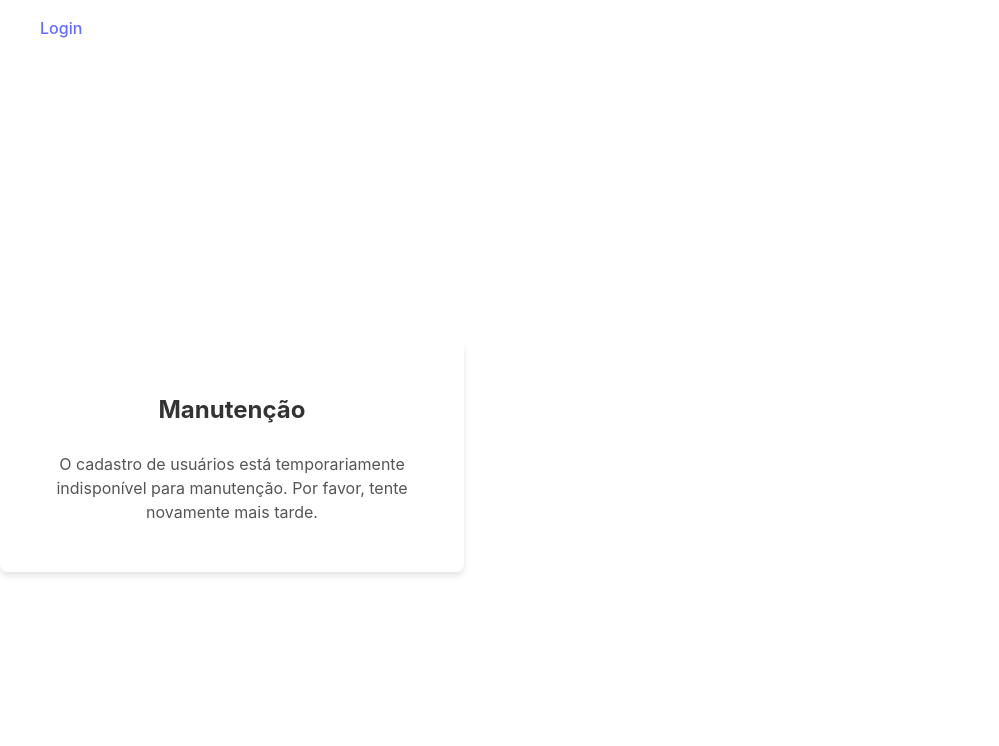
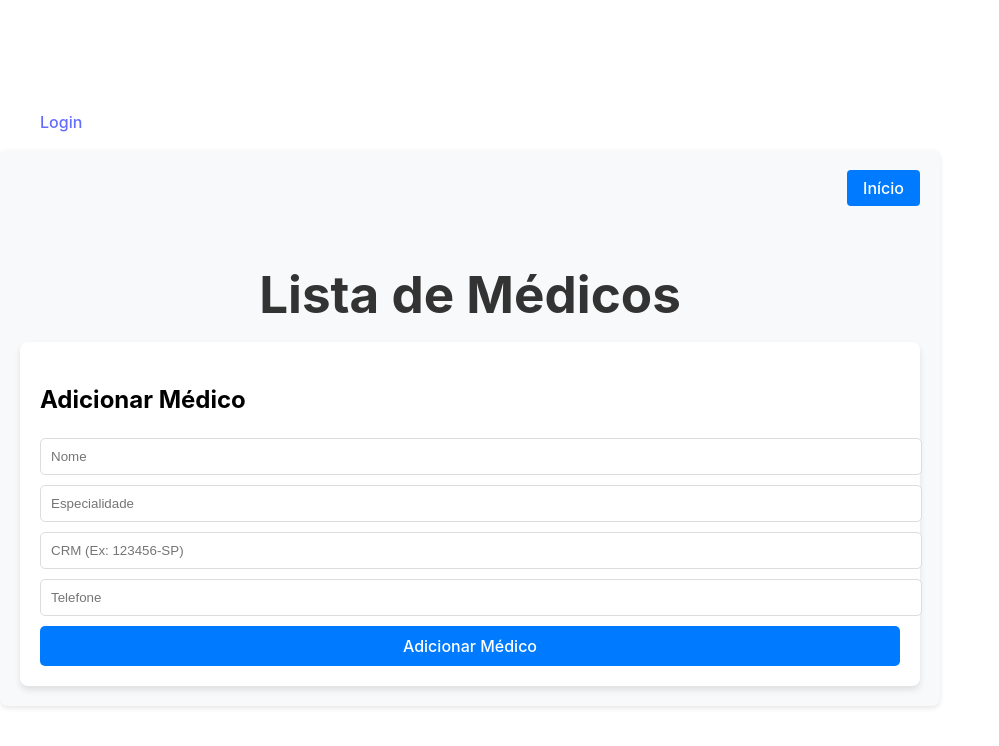
Before and after one commit to DaviAravechia/front, a React (Vite) app in the folder web/: page /cadastro-master in a window 1280 px wide. Shown: the top 746 px of the page, without its empty margins (0-999 px from the left). Built offline with nearby package versions, Linux system fonts and the light colour scheme.

Commit message:
Criando cadastro médico e adicionando rota

```diff
--- a/web/src/cosulta/ListarConsultas.jsx
+++ b/web/src/cosulta/ListarConsultas.jsx
@@ -109,6 +109,7 @@ const Container = styled.div`
   max-width: 900px;
   margin: 0 auto;
   padding: 20px;
+  color: #000;
   background-color: #f8f9fa;
   border-radius: 8px;
   box-shadow: 0 2px 5px rgba(0, 0, 0, 0.1);
--- a/web/src/medico/ListarMedicos.jsx
+++ b/web/src/medico/ListarMedicos.jsx
@@ -119,45 +119,6 @@ const ListarMedicos = () => {
           ))}
         </tbody>
       </Table>
-
-      <Form onSubmit={handleSubmit}>
-        <h2>{editing ? 'Editar Médico' : 'Adicionar Médico'}</h2>
-        <Input
-          type="text"
-          name="nome"
-          value={medico.nome}
-          onChange={handleChange}
-          placeholder="Nome"
-          required
-        />
-        <Input
-          type="text"
-          name="especialidade"
-          value={medico.especialidade}
-          onChange={handleChange}
-          placeholder="Especialidade"
-        />
-        <Input
-          type="text"
-          name="crm"
-          value={medico.crm}
-          onChange={handleChange}
-          placeholder="CRM (Ex: 123456-SP)"
-          required
-        />
-        <Input
-          type="tel"
-          name="telefone"
-          value={medico.telefone}
-          onChange={handleChange}
-          placeholder="Telefone"
-          required
-        />
-        <SubmitButton type="submit">
-          {editing ? 'Salvar Alterações' : 'Adicionar Médico'}
-        </SubmitButton>
-        {success && <SuccessMessage>{success}</SuccessMessage>}
-      </Form>
     </Container>
   );
 };
@@ -168,6 +129,7 @@ export default ListarMedicos;
 const Container = styled.div`
   max-width: 900px;
   margin: 0 auto;
+  color: #000;
   padding: 20px;
   background-color: #f8f9fa;
   border-radius: 8px;
--- a/web/src/pages/Cadastro.jsx
+++ b/web/src/pages/Cadastro.jsx
@@ -158,13 +158,6 @@ const Cadastro = () => {
             onChange={(e) => setDataNascimento(e.target.value)}
             required
           />
-          <Input
-            type="time"
-            placeholder="Hora de Nascimento"
-            value={horaNascimento}
-            onChange={(e) => setHoraNascimento(e.target.value)}
-            required
-          />
         </DateTimeContainer>
         <Input
           type="text"
--- a/web/src/pages/CadastroUsuarioMaster.jsx
+++ b/web/src/pages/CadastroUsuarioMaster.jsx
@@ -1,46 +1,230 @@
-import React from "react";
-import styled from "styled-components";
-import BotaoInicio from "../botao/BotaoInicio";
 
-const Container = styled.div`
-  display: flex;
-  flex-direction: column;
-  justify-content: center;
-  align-items: center;
-  height: 100vh;
-  text-align: center;
-`;
+import React, { useEffect, useState } from 'react';
+import styled from 'styled-components';
+import api from '../api';
+import BotaoInicio from '../botao/BotaoInicio';
 
-const MessageContainer = styled.div`
-  padding: 2rem;
-  border-radius: 8px;
-  box-shadow: 0px 4px 6px rgba(0, 0, 0, 0.1);
-  background-color: #fff;
-  max-width: 400px;
-`;
+const CadastrarMedico = () => {
+  const [medicos, setMedicos] = useState([]);
+  const [medico, setMedico] = useState({
+    nome: '',
+    especialidade: '',
+    crm: '',
+    telefone: '',
+  });
+  const [editing, setEditing] = useState(null);
+  const [error, setError] = useState('');
+  const [success, setSuccess] = useState('');
 
-const Title = styled.h2`
-  margin-bottom: 1.5rem;
-  color: #333;
-`;
+  // Buscar médicos
 
-const Message = styled.p`
-  font-size: 1rem;
-  color: #555;
-`;
 
-const CadastroUsuarioManutencao = () => {
+
+
+  // Atualizar os campos do formulário
+  const handleChange = (e) => {
+    const { name, value } = e.target;
+    setMedico((prev) => ({ ...prev, [name]: value }));
+  };
+
+  // Adicionar ou editar médico
+  const handleSubmit = async (e) => {
+    e.preventDefault();
+    setError('');
+    setSuccess('');
+
+    try {
+      if (editing) {
+        await api.put(`/medicos/${editing}/`, medico);
+        setSuccess('Médico atualizado com sucesso!');
+      } else {
+        await api.post('/medicos/', medico);
+        setSuccess('Médico cadastrado com sucesso!');
+      }
+      setMedico({ nome: '', especialidade: '', crm: '', telefone: '' });
+      setEditing(null);
+      fetchMedicos();
+    } catch (err) {
+      if (err.response?.data?.crm) {
+        setError(err.response.data.crm[0]);
+      } else {
+        setError('Erro ao salvar médico. Verifique os dados e tente novamente.');
+      }
+      console.error(err.response?.data || err.message);
+    }
+  };
+
+  // Excluir médico
+  const handleDelete = async (uuid) => {
+    if (window.confirm('Tem certeza que deseja excluir este médico?')) {
+      try {
+        await api.delete(`/medicos/${uuid}/`);
+        setMedicos((prev) => prev.filter((medico) => medico.uuid !== uuid));
+        setSuccess('Médico excluído com sucesso!');
+      } catch (err) {
+        setError('Erro ao excluir médico. Tente novamente.');
+        console.error(err.response?.data || err.message);
+      }
+    }
+  };
+
+  // Iniciar edição de médico
+  const handleEdit = (medico) => {
+    setMedico(medico);
+    setEditing(medico.uuid);
+  };
+
   return (
     <Container>
-      <MessageContainer>
-        <Title>Manutenção</Title>
-        <Message>
-          O cadastro de usuários está temporariamente indisponível para
-          manutenção. Por favor, tente novamente mais tarde.
-        </Message>
-      </MessageContainer>
+      <HeaderBar>
+        <BotaoInicio />
+      </HeaderBar>
+      <Header>Lista de Médicos</Header>
+
+      <Form onSubmit={handleSubmit}>
+        <h2>{editing ? 'Editar Médico' : 'Adicionar Médico'}</h2>
+        <Input
+          type="text"
+          name="nome"
+          value={medico.nome}
+          onChange={handleChange}
+          placeholder="Nome"
+          required
+        />
+        <Input
+          type="text"
+          name="especialidade"
+          value={medico.especialidade}
+          onChange={handleChange}
+          placeholder="Especialidade"
+        />
+        <Input
+          type="text"
+          name="crm"
+          value={medico.crm}
+          onChange={handleChange}
+          placeholder="CRM (Ex: 123456-SP)"
+          required
+        />
+        <Input
+          type="tel"
+          name="telefone"
+          value={medico.telefone}
+          onChange={handleChange}
+          placeholder="Telefone"
+          required
+        />
+        <SubmitButton type="submit">
+          {editing ? 'Salvar Alterações' : 'Adicionar Médico'}
+        </SubmitButton>
+        {success && <SuccessMessage>{success}</SuccessMessage>}
+      </Form>
     </Container>
   );
 };
 
-export default CadastroUsuarioManutencao;
+export default CadastrarMedico;
+
+// Estilizações
+const Container = styled.div`
+  max-width: 900px;
+  margin: 0 auto;
+  color: #000;
+  padding: 20px;
+  background-color: #f8f9fa;
+  border-radius: 8px;
+  box-shadow: 0 2px 5px rgba(0, 0, 0, 0.1);
+`;
+
+const HeaderBar = styled.div`
+  display: flex;
+  justify-content: flex-end;
+  padding-bottom: 10px;
+`;
+
+const Header = styled.h1`
+  text-align: center;
+  color: #333;
+  margin-bottom: 20px;
+`;
+
+const Table = styled.table`
+  width: 100%;
+  border-collapse: collapse;
+  margin-bottom: 20px;
+`;
+
+const Th = styled.th`
+  background-color: #007bff;
+  color: white;
+  padding: 10px;
+`;
+
+const Td = styled.td`
+  border: 1px solid #ddd;
+  padding: 10px;
+`;
+
+const Button = styled.button`
+  padding: 5px 10px;
+  border-radius: 4px;
+  border: none;
+  cursor: pointer;
+
+  &.edit {
+    background-color: #007bff;
+    color: white;
+    margin-right: 5px;
+  }
+
+  &.delete {
+    background-color: #dc3545;
+    color: white;
+  }
+
+  &:hover {
+    opacity: 0.9;
+  }
+`;
+
+const Form = styled.form`
+  margin-top: 20px;
+  padding: 20px;
+  background-color: #fff;
+  border-radius: 8px;
+  box-shadow: 0px 4px 6px rgba(0, 0, 0, 0.1);
+`;
+
+const Input = styled.input`
+  width: 100%;
+  padding: 10px;
+  margin-bottom: 10px;
+  border: 1px solid #ddd;
+  border-radius: 5px;
+`;
+
+const SubmitButton = styled.button`
+  width: 100%;
+  padding: 10px;
+  background-color: #007bff;
+  color: white;
+  font-size: 16px;
+  border: none;
+  border-radius: 5px;
+  cursor: pointer;
+
+  &:hover {
+    opacity: 0.9;
+  }
+`;
+
+const ErrorMessage = styled.p`
+  color: red;
+  text-align: center;
+  margin-bottom: 10px;
+`;
+const SuccessMessage = styled.p`
+  color: green;
+  text-align: center;
+  margin-bottom: 10px;
+`;
--- a/web/src/pages/Dashboard.jsx
+++ b/web/src/pages/Dashboard.jsx
@@ -117,7 +117,6 @@ const Dashboard = () => {
         <Header>Bem-vindo ao Sistema de Gerenciamento</Header>
         <LinkGroup>
           <Button to="/pacientes">Pacientes</Button>
-          <Button to="/cadastro">Cadastro Paciente</Button>
           <Button to="/medicos">Lista de Médicos</Button>
           <Button to="/consultas/agendar">Agendar Consulta</Button>
           <Button to="/consultas">Consultas</Button>
--- a/web/src/pages/Login.jsx
+++ b/web/src/pages/Login.jsx
@@ -63,7 +63,8 @@ const Login = () => {
           </button>
           {error && <p style={styles.error}>{error}</p>}
           <p style={styles.text}>
-            Não possui um usuário? Crie agora um <a href="/cadastro-master" style={styles.link}>cadastro</a>.
+            Não possui um usuário? Crie agora um <a href="/cadastro" style={styles.link}>cadastro</a>.<br/>
+            Cadastro médico <a href="/cadastro-master" style={styles.link}>aqui</a>.
           </p>
         </form>
       </div>
--- a/web/src/pages/Pacientes.jsx
+++ b/web/src/pages/Pacientes.jsx
@@ -1,70 +1,3 @@
-import React, { useEffect, useState } from 'react';
-import styled from 'styled-components';
-import { useNavigate } from 'react-router-dom';
-import api from '../api';
-import BotaoInicio from '../botao/BotaoInicio';
-
-const Container = styled.div`
-  max-width: 900px;
-  margin: 0 auto;
-  padding: 20px;
-  background-color: #f8f9fa;
-  border-radius: 8px;
-  box-shadow: 0 2px 5px rgba(0, 0, 0, 0.1);
-`;
-
-const Header = styled.h1`
-  text-align: center;
-  color: #333;
-  margin-bottom: 20px;
-`;
-
-const SearchBar = styled.input`
-  width: 100%;
-  padding: 10px;
-  margin-bottom: 20px;
-  border-radius: 5px;
-  border: 1px solid #ddd;
-`;
-
-const Table = styled.table`
-  width: 100%;
-  border-collapse: collapse;
-  margin-bottom: 20px;
-`;
-
-const Th = styled.th`
-  background-color: #007bff;
-  color: white;
-  padding: 10px;
-`;
-
-const Td = styled.td`
-  border: 1px solid #ddd;
-  padding: 10px;
-`;
-
-const Button = styled.button`
-  padding: 5px 10px;
-  border-radius: 4px;
-  border: none;
-  cursor: pointer;
-
-  &.edit {
-    background-color: #007bff;
-    color: white;
-    margin-right: 5px;
-  }
-
-  &.delete {
-    background-color: #dc3545;
-    color: white;
-  }
-
-  &:hover {
-    opacity: 0.9;
-  }
-`;
 
 const Pacientes = () => {
   const [pacientes, setPacientes] = useState([]);
@@ -156,8 +89,80 @@ const Pacientes = () => {
           ))}
         </tbody>
       </Table>
+
     </Container>
   );
 };
 
 export default Pacientes;
+
+  import React, { useEffect, useState } from 'react';
+  import styled from 'styled-components';
+  import { useNavigate } from 'react-router-dom';
+  import api from '../api';
+  import BotaoInicio from '../botao/BotaoInicio';
+
+  const Container = styled.div`
+    max-width: 900px;
+    margin: 0 auto;
+    color: #000;
+    padding: 20px;
+    background-color: #f8f9fa;
+    border-radius: 8px;
+    box-shadow: 0 2px 5px rgba(0, 0, 0, 0.1);
+  `;
+
+  const Header = styled.h1`
+    text-align: center;
+    color: #333;
+    margin-bottom: 20px;
+  `;
+  const td = styled.td`
+    color: #555;
+  `;
+  const SearchBar = styled.input`
+    width: 100%;
+    padding: 10px;
+    margin-bottom: 20px;
+    border-radius: 5px;
+    border: 1px solid #ddd;
+  `;
+
+  const Table = styled.table`
+    width: 100%;
+    border-collapse: collapse;
+    margin-bottom: 20px;
+  `;
+
+  const Th = styled.th`
+    background-color: #007bff;
+    color: white;
+    padding: 10px;
+  `;
+
+  const Td = styled.td`
+    border: 1px solid #ddd;
+    padding: 10px;
+  `;
+
+  const Button = styled.button`
+    padding: 5px 10px;
+    border-radius: 4px;
+    border: none;
+    cursor: pointer;
+
+    &.edit {
+      background-color: #007bff;
+      color: white;
+      margin-right: 5px;
+    }
+
+    &.delete {
+      background-color: #dc3545;
+      color: white;
+    }
+
+    &:hover {
+      opacity: 0.9;
+    }
+  `;
```
